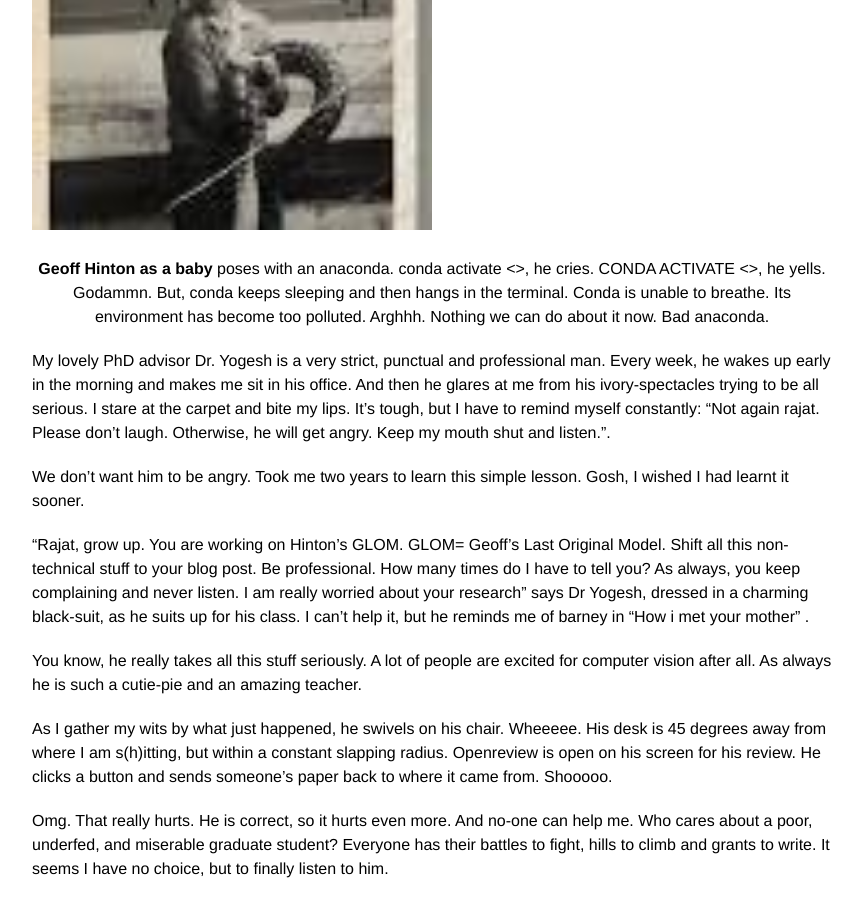
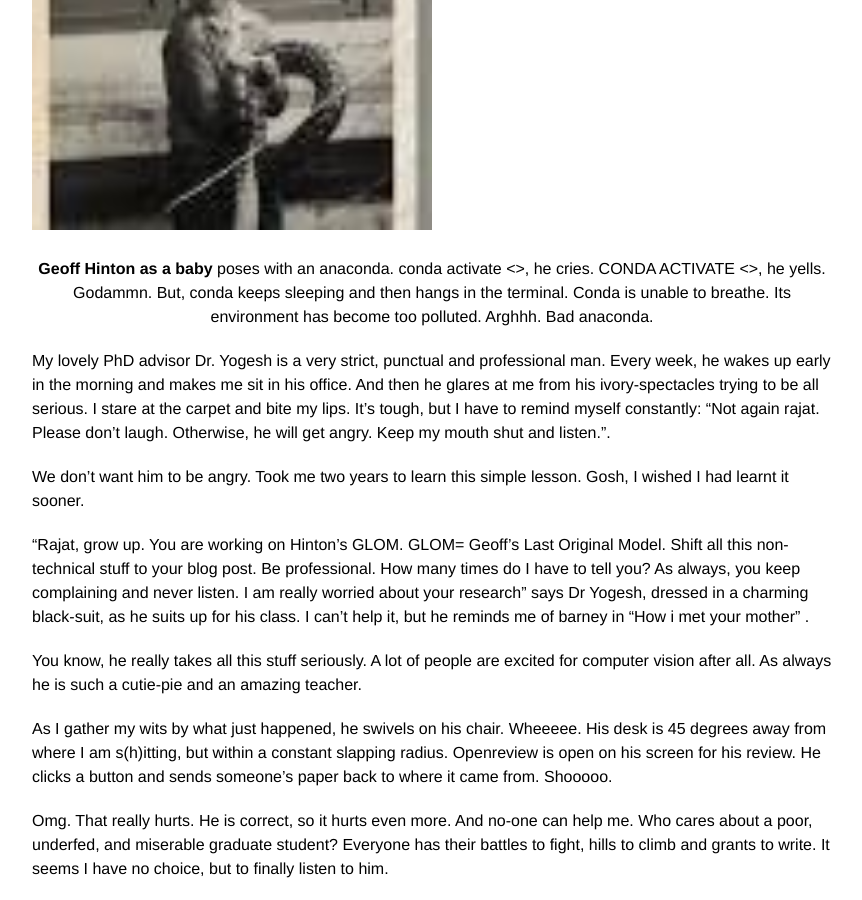
Before and after one commit to rajatmodi62/rajatmodi62.github.io, a Jekyll site: the page built from _posts/2024-10-26-hinton_apm.md, in a window 1280 px wide and 900 px high, scrolled down 514 px. Shown: the whole window, without its empty margins (208-1070 px from the left). Built offline with Jekyll 4.4.1, drawn with Linux system fonts in a browser that asks for light colours; comment, search, counter and statistics services are not loaded.

```diff
--- a/_posts/2024-10-26-hinton_apm.md
+++ b/_posts/2024-10-26-hinton_apm.md
@@ -12,7 +12,7 @@ date:   2024-10-26 11:00:00
     <img class="img-fluid" src="{{ site.baseurl }}\assets\img\apm\baby_hinton.jpg" style="width: 50%; height: auto;"> <!-- Image width is 50% of its parent -->
 </div>
 <div class="caption" style="text-align: center;">
-    <b>Geoff Hinton as a baby</b> poses with an anaconda. conda activate <>, he cries. CONDA ACTIVATE <>, he yells. Godammn. But, conda keeps sleeping and then hangs in the terminal. Conda is unable to breathe. Its environment has become too polluted. Arghhh. Nothing we can do about it now. Bad anaconda.
+    <b>Geoff Hinton as a baby</b> poses with an anaconda. conda activate <>, he cries. CONDA ACTIVATE <>, he yells. Godammn. But, conda keeps sleeping and then hangs in the terminal. Conda is unable to breathe. Its environment has become too polluted. Arghhh. Bad anaconda.
 </div>
 
 My lovely PhD advisor Dr. Yogesh is a very strict, punctual and professional man. Every week, he wakes up early in the morning and makes me sit in his office. And then he glares at me from his ivory-spectacles trying to be all serious. I stare at the carpet and bite my lips. It's tough, but I have to remind myself constantly: "Not again rajat. Please don't laugh. Otherwise, he will get angry. Keep my mouth shut and listen.".
```
